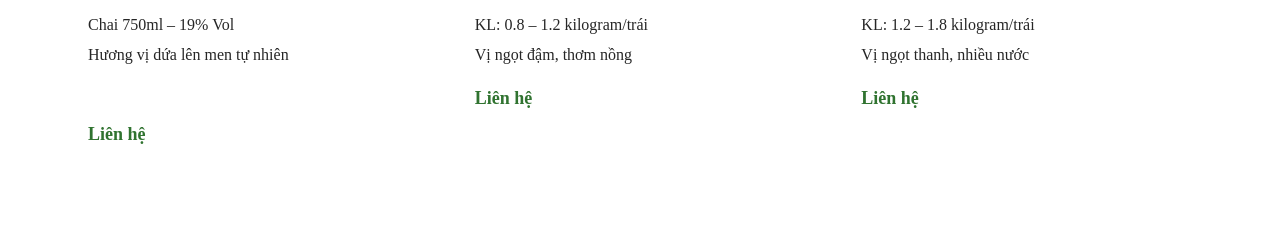
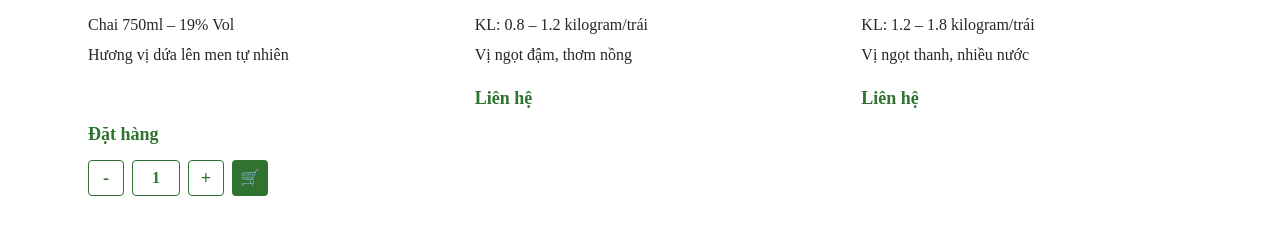
Before and after one commit to huyyuh0801/pineapple-web, a Next.js app: page /products in a window 1280 px wide. Shown: the part 1146-1396 px from the top of the page. Built offline with nearby package versions, Linux system fonts and the light colour scheme; a web font is replaced by a local one.

Commit message:
Enable cart ordering for pineapple wine

```diff
--- a/app/products/[slug]/page.tsx
+++ b/app/products/[slug]/page.tsx
@@ -78,6 +78,15 @@ function formatProductPrice(price: number | null, unit?: string | null) {
   return `${formatVnd(price)}${unit ? `/${unit}` : ""}`
 }
 
+function getProductPriceLabel(
+  price: number | null,
+  unit: string | null | undefined,
+  canAddToCart: boolean
+) {
+  if (!price && canAddToCart) return "Đặt hàng"
+  return formatProductPrice(price, unit)
+}
+
 export function generateStaticParams() {
   return products.map((product) => ({
     slug: product.slug,
@@ -121,6 +130,8 @@ export default async function ProductDetailPage({
 
   if (!product) return notFound()
 
+  const canAddToCart =
+    !product.comingSoon && (Boolean(product.price) || product.slug === "ruou-dua")
   const bulletsTop = toLines(product.bullets)
   const sections = parseSections(toLines(product.description))
   const productUrl = absoluteUrl(`/products/${product.slug}`)
@@ -230,11 +241,11 @@ export default async function ProductDetailPage({
 
                 <div className="mt-8">
                   <div className="font-serif text-2xl font-extrabold text-[#307330] sm:text-3xl">
-                    {formatProductPrice(product.price, product.unit)}
+                    {getProductPriceLabel(product.price, product.unit, canAddToCart)}
                   </div>
 
                   <div className="mt-4">
-                    {product.price ? (
+                    {canAddToCart ? (
                       <QuantityAddToCart
                         product={{
                           slug: product.slug,
--- a/app/products/page.tsx
+++ b/app/products/page.tsx
@@ -43,6 +43,15 @@ function formatProductPrice(price: number | null, unit?: string | null) {
   return `${formatVnd(price)}${unit ? `/${unit}` : ""}`
 }
 
+function getProductPriceLabel(
+  price: number | null,
+  unit: string | null | undefined,
+  canAddToCart: boolean
+) {
+  if (!price && canAddToCart) return "Đặt hàng"
+  return formatProductPrice(price, unit)
+}
+
 function TikTokEmbed({ videoId }: { videoId: string }) {
   return (
     <div className="min-h-[560px] overflow-hidden bg-white">
@@ -73,6 +82,7 @@ export default function ProductsPage() {
           <div className="grid gap-10 pb-16 sm:grid-cols-2 md:gap-12 lg:grid-cols-3 lg:gap-14 lg:pb-20">
             {products.map((p) => {
               const comingSoon = Boolean(p.comingSoon)
+              const canAddToCart = !comingSoon && (Boolean(p.price) || p.slug === "ruou-dua")
 
               return (
                 <div
@@ -129,11 +139,11 @@ export default function ProductsPage() {
 
                     <div className="mt-4">
                       <div className="text-lg font-extrabold text-[#307330]">
-                        {formatProductPrice(p.price, p.unit)}
+                        {getProductPriceLabel(p.price, p.unit, canAddToCart)}
                       </div>
 
                       <div className="mt-3">
-                        {!comingSoon && p.price ? (
+                        {canAddToCart ? (
                           <QuantityAddToCart
                             product={{
                               slug: p.slug,
--- a/components/CartButton.tsx
+++ b/components/CartButton.tsx
@@ -79,7 +79,7 @@ export default function CartButton() {
                           {item.name}
                         </div>
                         <div className="mt-1 text-sm font-bold text-neutral-600">
-                          {formatVnd(item.price)}
+                          {item.price ? formatVnd(item.price) : "Liên hệ"}
                           {item.unit ? `/${item.unit}` : ""}
                         </div>
 
--- a/components/CartContext.tsx
+++ b/components/CartContext.tsx
@@ -6,7 +6,7 @@ import { formatVnd } from "@/lib/format"
 export type CartProduct = {
   slug: string
   name: string
-  price: number
+  price: number | null
   unit?: string | null
   image?: string | null
 }
@@ -42,13 +42,14 @@ function sanitizeCartItems(value: unknown): CartItem[] {
     const price =
       typeof candidate.price === "number" && Number.isFinite(candidate.price)
         ? candidate.price
-        : 0
+        : null
     const quantity =
       typeof candidate.quantity === "number" && Number.isFinite(candidate.quantity)
         ? Math.floor(candidate.quantity)
         : 0
 
-    if (!slug || !name || price <= 0 || quantity <= 0) return []
+    if (!slug || !name || quantity <= 0) return []
+    if (price !== null && price <= 0) return []
 
     return [
       {
@@ -86,7 +87,7 @@ export function CartProvider({ children }: { children: ReactNode }) {
   const value = useMemo<CartContextValue>(() => {
     const totalItems = items.reduce((sum, item) => sum + item.quantity, 0)
     const totalPrice = items.reduce(
-      (sum, item) => sum + item.price * item.quantity,
+      (sum, item) => sum + (item.price || 0) * item.quantity,
       0
     )
 
@@ -96,7 +97,12 @@ export function CartProvider({ children }: { children: ReactNode }) {
       totalPrice,
       addItem(product, quantity = 1) {
         const amount = Math.max(1, Math.floor(quantity))
-        if (!Number.isFinite(product.price) || product.price <= 0) return
+        if (
+          product.price !== null &&
+          (!Number.isFinite(product.price) || product.price <= 0)
+        ) {
+          return
+        }
 
         setItems((current) => {
           const existing = current.find((item) => item.slug === product.slug)
```
